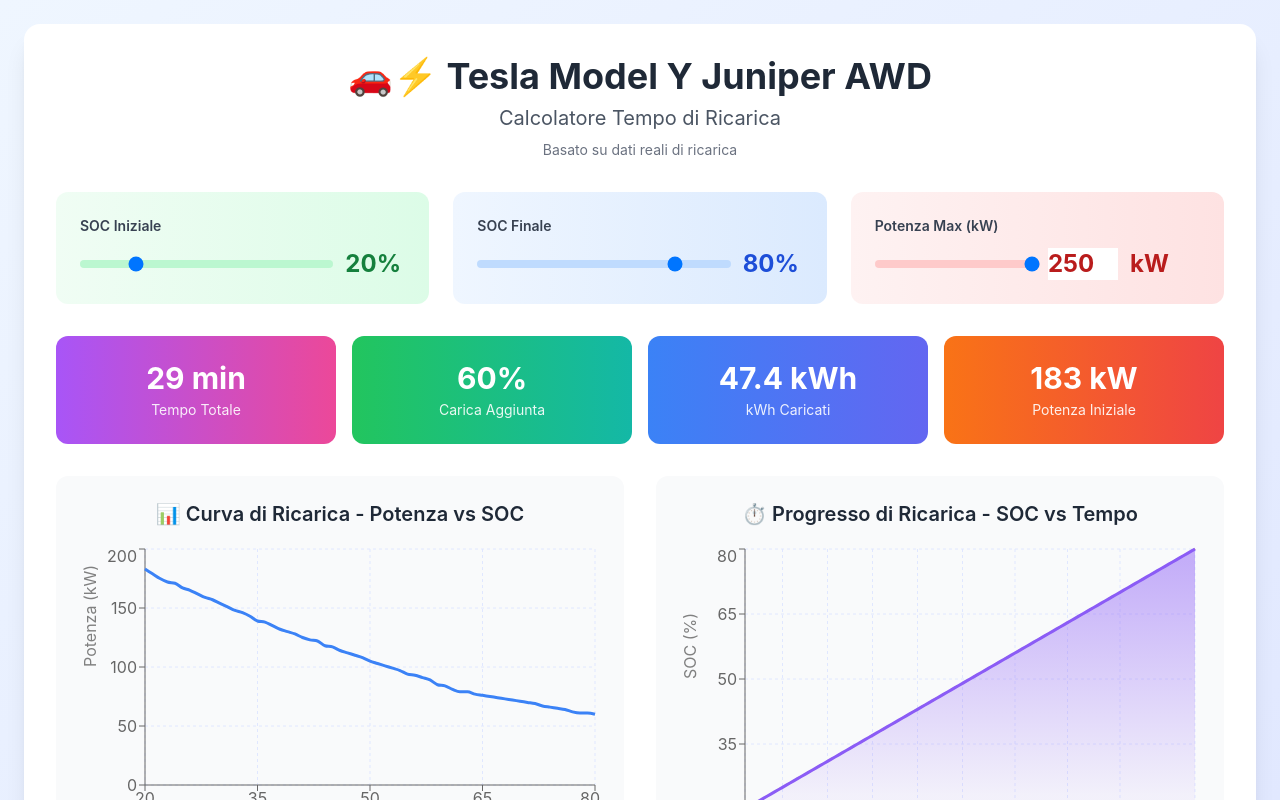
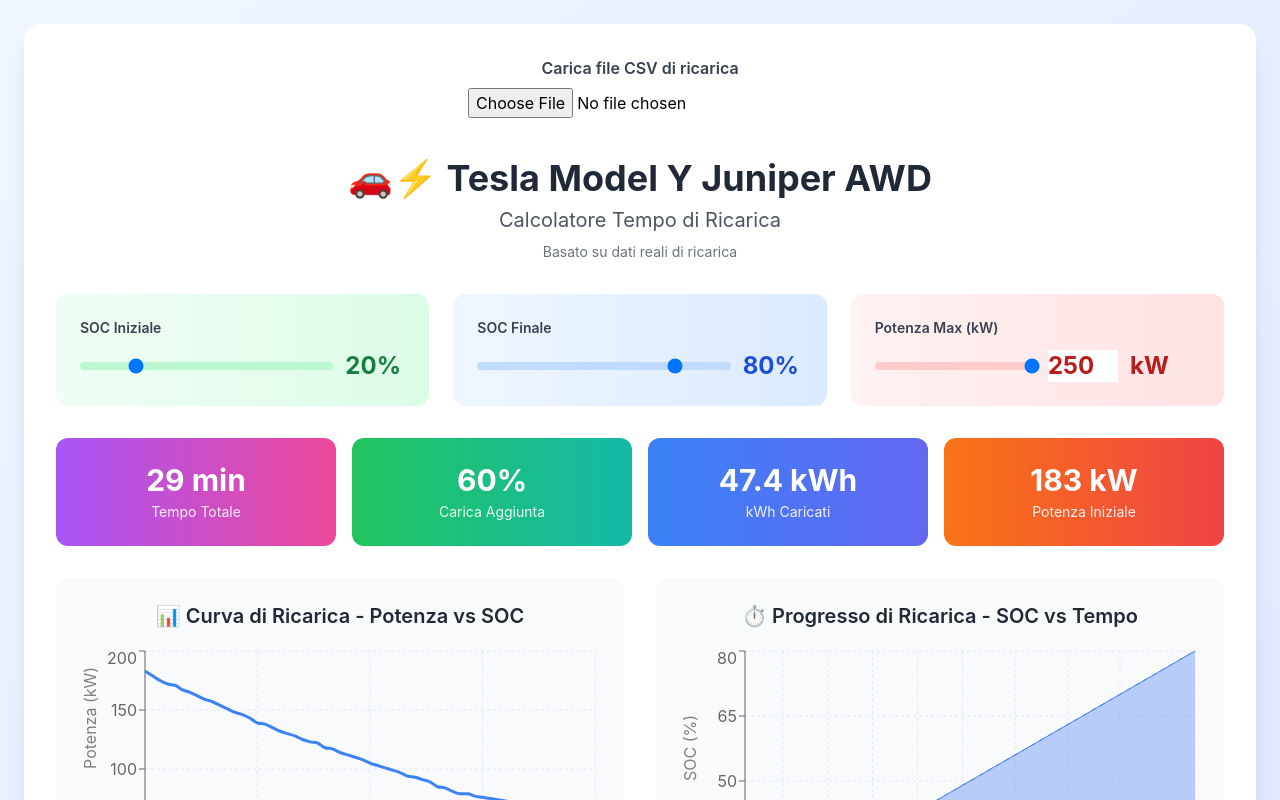
Before and after one commit to stepic/tesla-charge-tool, a React (Create React App) app: page / in a window 1280 px wide. Shown: the top 800 px of the page. Built offline with nearby package versions, Linux system fonts and the light colour scheme.

Commit message:
Aggiunto upload CSV con dati di ricarica Teslamate

```diff
--- a/package.json
+++ b/package.json
@@ -12,6 +12,7 @@
     "@types/node": "^16.18.126",
     "@types/react": "^19.1.8",
     "@types/react-dom": "^19.1.6",
+    "papaparse": "^5.5.3",
     "react": "^19.1.0",
     "react-dom": "^19.1.0",
     "react-scripts": "5.0.1",
@@ -46,6 +47,7 @@
     ]
   },
   "devDependencies": {
+    "@types/papaparse": "^5.3.16",
     "gh-pages": "^6.3.0",
     "tailwindcss": "^3.4.17"
   }
--- a/src/App.tsx
+++ b/src/App.tsx
@@ -1,6 +1,7 @@
 import React, { useState, useMemo } from 'react';
 import { LineChart, Line, XAxis, YAxis, CartesianGrid, Tooltip, Legend, ResponsiveContainer, ReferenceLine, Area, AreaChart } from 'recharts';
 import { realChargingData } from './realChargingData';
+import Papa from 'papaparse';
 
 document.title = 'Tesla Charging Calculator';
 
@@ -42,6 +43,41 @@
   const [startSOC, setStartSOC] = useState(20);
   const [endSOC, setEndSOC] = useState(80);
   const [maxPower, setMaxPower] = useState(250);
+  const [csvFile, setCsvFile] = useState<File | null>(null);
+  const [csvInfo, setCsvInfo] = useState<{minSOC: number, maxSOC: number, maxPower: number} | null>(null);
+
+  // Parsing CSV e aggiornamento stati
+  const handleCsvUpload = (e: React.ChangeEvent<HTMLInputElement>) => {
+    const file = e.target.files?.[0];
+    if (!file) return;
+    setCsvFile(file);
+
+    Papa.parse(file, {
+      header: true,
+      skipEmptyLines: true,
+      complete: (results) => {
+        const data = results.data as any[];
+        // Estrai SOC e Potenza
+        const socs = data.map(row => {
+          const socStr = (row['SOC'] || row['Soc'] || '').replace('%','').trim();
+          return Number(socStr);
+        }).filter(n => !isNaN(n));
+        const powers = data.map(row => {
+          const pStr = (row['Power'] || row['Potenza'] || '').replace('kW','').replace('kW','').replace(',','.').trim();
+          return Number(pStr);
+        }).filter(n => !isNaN(n));
+        if (socs.length && powers.length) {
+          const minSOC = Math.min(...socs);
+          const maxSOC = Math.max(...socs);
+          const maxPwr = Math.max(...powers);
+          setStartSOC(minSOC);
+          setEndSOC(maxSOC);
+          setMaxPower(Math.round(maxPwr));
+          setCsvInfo({minSOC, maxSOC, maxPower: Math.round(maxPwr)});
+        }
+      }
+    });
+  };
 
   // Interpolazione lineare per ottenere la potenza a qualsiasi SOC
   const interpolatePower = (soc) => {
@@ -187,6 +223,23 @@
   return (
     <div className="max-w-7xl mx-auto p-6 bg-gradient-to-br from-blue-50 to-indigo-100 min-h-screen">
       <div className="bg-white rounded-2xl shadow-xl p-8">
+        {/* Upload CSV */}
+        <div className="mb-8 flex flex-col items-center">
+          <label className="mb-2 font-semibold text-gray-700">Carica file CSV di ricarica</label>
+          <input
+            type="file"
+            accept=".csv"
+            onChange={handleCsvUpload}
+            className="mb-2"
+          />
+          {csvInfo && (
+            <div className="text-sm text-gray-600">
+              SOC rilevati: <b>{csvInfo.minSOC}%</b> - <b>{csvInfo.maxSOC}%</b> &nbsp; | &nbsp;
+              Potenza max: <b>{csvInfo.maxPower} kW</b>
+            </div>
+          )}
+        </div>
+
         <div className="text-center mb-8">
           <h1 className="text-4xl font-bold text-gray-800 mb-2">
             🚗⚡ Tesla Model Y Juniper AWD
@@ -209,6 +262,7 @@
                 value={startSOC}
                 onChange={(e) => setStartSOC(Number(e.target.value))}
                 className="flex-1 h-2 bg-green-200 rounded-lg appearance-none cursor-pointer"
+                disabled={!!csvInfo}
               />
               <span className="text-2xl font-bold text-green-700 min-w-[60px]">
                 {startSOC}%
@@ -228,6 +282,7 @@
                 value={endSOC}
                 onChange={(e) => setEndSOC(Number(e.target.value))}
                 className="flex-1 h-2 bg-blue-200 rounded-lg appearance-none cursor-pointer"
+                disabled={!!csvInfo}
               />
               <span className="text-2xl font-bold text-blue-700 min-w-[60px]">
                 {endSOC}%
@@ -247,6 +302,7 @@
                 value={maxPower}
                 onChange={(e) => setMaxPower(Number(e.target.value))}
                 className="flex-1 h-2 bg-red-200 rounded-lg appearance-none cursor-pointer"
+                disabled={!!csvInfo}
               />
               <input
                 type="number"
@@ -256,6 +312,7 @@
                 onChange={(e) => setMaxPower(Number(e.target.value))}
                 className="text-2xl font-bold text-red-700 min-w-[70px]"
                 style={{ width: 60, marginLeft: 8 }}
+                disabled={!!csvInfo}
               />
               <span className="text-2xl font-bold text-red-700 min-w-[70px]">
                 kW
@@ -381,39 +438,27 @@
                                                     <Area
                                                       type="monotone"
                                                       dataKey="socMax"
-                    stroke="#f59e42"
-                    strokeWidth={2}
-                    fill="none"
-                    strokeDasharray="6 6"
+                                                      stroke="#6366f1"
+                                                      fill="#6366f1"
+                                                      fillOpacity={0.15}
+                                                      strokeDasharray="5 5"
                                                       name="SOC max potenza"
                                                       dot={false}
-                    isAnimationActive={false}
                                                     />
-                  {/* Curva piena: potenza limitata */}
                                                     <Area
                                                       type="monotone"
                                                       dataKey="socLimited"
-                    stroke="#8b5cf6"
-                    strokeWidth={3}
-                    fill="url(#colorGradient)"
+                                                      stroke="#3b82f6"
+                                                      fill="#3b82f6"
+                                                      fillOpacity={0.25}
                                                       name="SOC potenza selezionata"
                                                       dot={false}
-                    isAnimationActive={false}
                                                     />
-                  <defs>
-                    <linearGradient id="colorGradient" x1="0" y1="0" x2="0" y2="1">
-                      <stop offset="5%" stopColor="#8b5cf6" stopOpacity={0.8}/>
-                      <stop offset="95%" stopColor="#8b5cf6" stopOpacity={0.1}/>
-                    </linearGradient>
-                  </defs>
                               </AreaChart>
                             </ResponsiveContainer>
                           ) : (
-              <div className="h-[300px] flex items-center justify-center text-gray-500">
-                <div className="text-center">
-                  <div className="text-4xl mb-2">📈</div>
-                  <div>Imposta SOC validi per vedere il progresso</div>
-                </div>
+                                              <div className="text-center text-gray-400 py-16">
+                                                Seleziona un intervallo di SOC valido per vedere il grafico.
                                               </div>
                                             )}
                             </div>
```
Also changed, not shown: 1 other file (tests, documents, lock files or other folders). Lines whose indentation alone changed are shown as unchanged.
